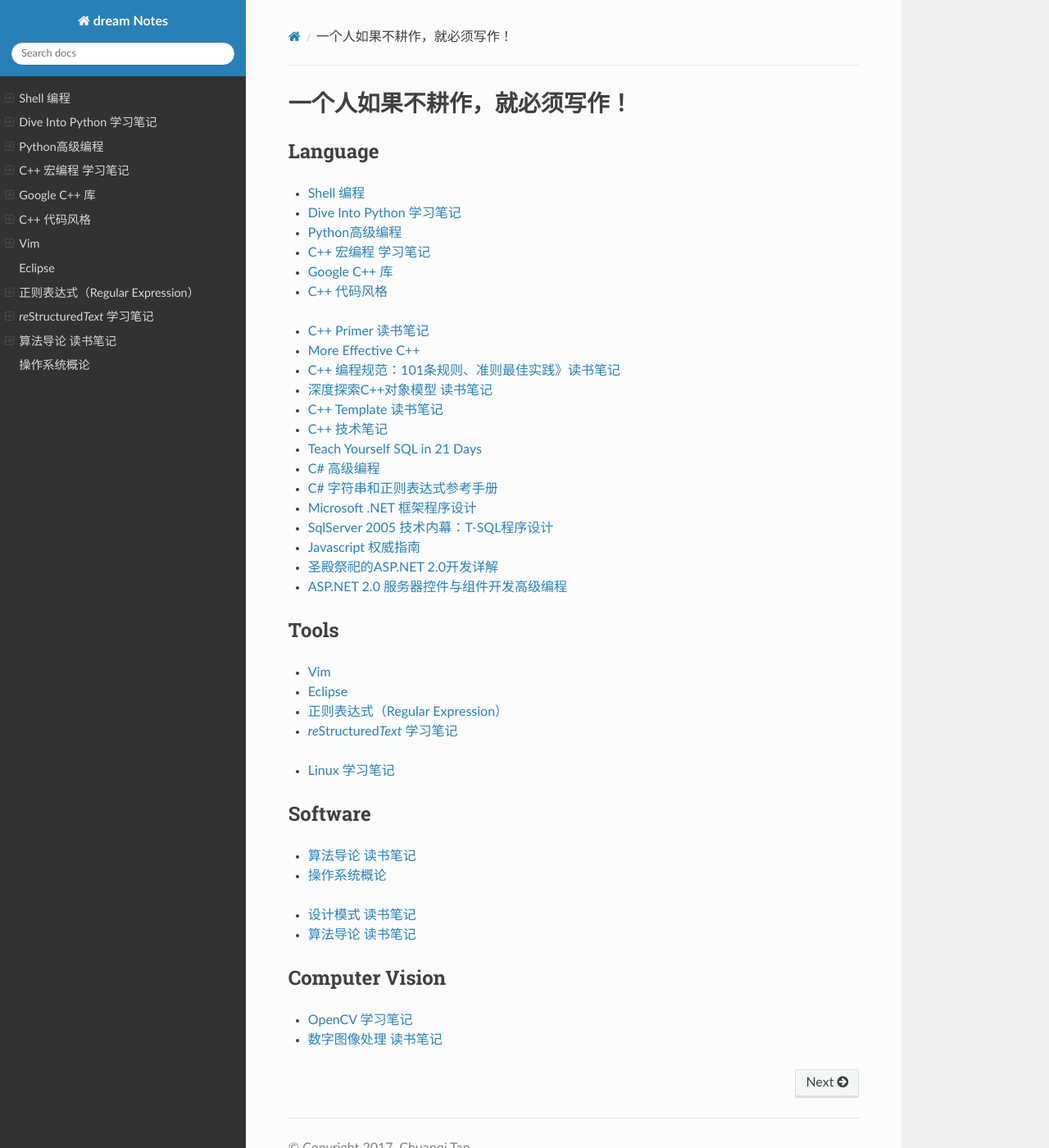
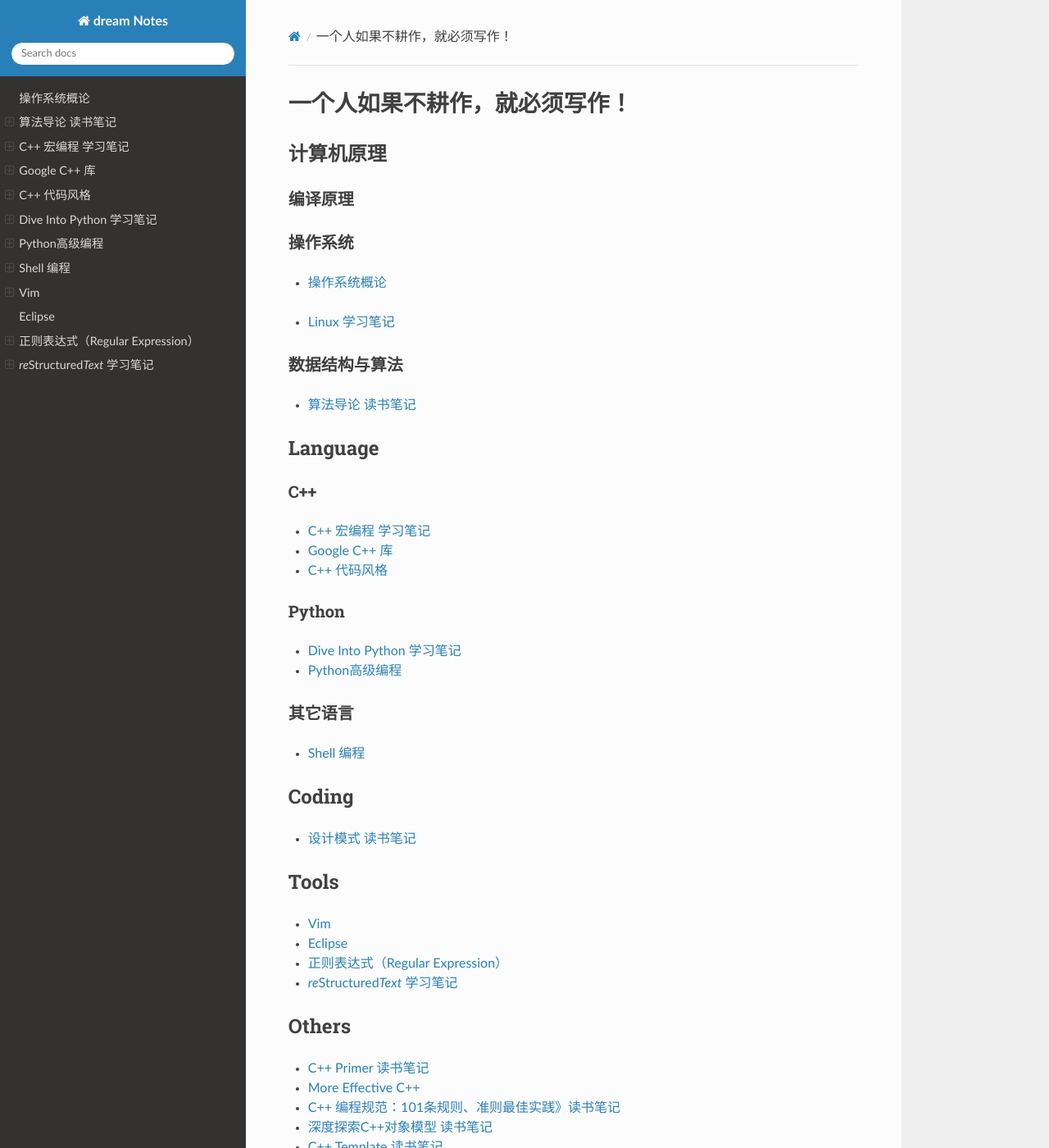
Before and after one commit to ChuanqiTan/notes, a Sphinx documentation site: the page built from source/index.rst, in a window 1280 px wide and 1400 px high. Shown: the whole window at 82% size. Built offline with Sphinx 7.4.7 and the Read the Docs theme 2.0.0, drawn with Linux system fonts in a browser that asks for light colours.

Commit message:
整理了一下首页的目录

```diff
--- a/source/index.rst
+++ b/source/index.rst
@@ -3,17 +3,85 @@
 ===========================================
 
 
+计算机原理
+-----------------
+
+编译原理
+++++++++++++
+.. toctree::
+   :maxdepth: 1
+
+
+操作系统
+++++++++++++
+.. toctree::
+   :maxdepth: 1
+
+   software/os
+
+- `Linux 学习笔记 <https://docs.google.com/document/d/11n_K0XCCSWnh2fpblGEfAMWRUPYyArpkBeQ5cQH2xPI/edit>`_
+
+
+数据结构与算法
++++++++++++++++
+.. toctree::
+   :maxdepth: 1
+
+   software/introduction-to-algorithms-notes/introduction-to-algorithms-notes
+
+
+
 Language
 -----------------
+
+C++
+++++++++++++++++
+.. toctree::
+   :maxdepth: 1
+
+   language/cpp/cpp_micro
+   language/cpp/google_library
+   language/cpp/cpp_code_style
+
+
+Python
+++++++++++++++++
+.. toctree::
+   :maxdepth: 1
+
+   language/python/dive_into_python
+   language/python/expert_python
+
+
+其它语言
+++++++++++++++++
 .. toctree::
    :maxdepth: 1
 
    language/bash_shell
-   language/python/dive_into_python
-   language/python/expert_python
-   language/cpp/cpp_micro
-   language/cpp/google_library
-   language/cpp/cpp_code_style
+
+
+Coding
+------------------
+.. toctree::
+   :maxdepth: 1
+
+- `设计模式 读书笔记 <../../source/software/Design%20Pattern/Design%20Pattern%20Study/设计模式.docx>`_
+
+
+Tools
+------------------
+.. toctree::
+   :maxdepth: 1
+
+   tools/vim.rst
+   tools/eclipse.rst
+   tools/regex.rst
+   tools/reStructuredText
+
+
+Others
+------------------
 
 - `C++ Primer 读书笔记 <https://docs.google.com/document/d/1TV33ab9kJ6kg6Rx-7ra8eOn3vSEo4-ZczHdackTY3q8/edit#heading=h.rfavte3j40uo>`_
 - `More Effective C++ <https://docs.google.com/document/d/1tMtXJ-4EWbUtqo2Oxdl-wKLCo0Mi9NiWt5ueyye3cQ0/edit>`_
@@ -29,41 +97,6 @@ Language
 - `Javascript 权威指南 <https://docs.google.com/document/d/1qsXmdJRtyXcjygj3JErq2wq8fD9xIW_bXN24LoE6RoI/edit>`_
 - `圣殿祭祀的ASP.NET 2.0开发详解 <https://docs.google.com/document/d/10QEPibVR19yEc6dzqn1KxfSpDfZ8jiuqTDbXD8aRihQ/edit>`_
 - `ASP.NET 2.0 服务器控件与组件开发高级编程 <https://docs.google.com/document/d/1uWbOwp3FKV_431v8A3VZnqduHkaN8IHNGkZJPPoGTwk/edit>`_
-
-
-
-Tools
-------------------
-
-.. toctree::
-   :maxdepth: 1
-
-   tools/vim.rst
-   tools/eclipse.rst
-   tools/regex.rst
-   tools/reStructuredText
-
-- `Linux 学习笔记 <https://docs.google.com/document/d/11n_K0XCCSWnh2fpblGEfAMWRUPYyArpkBeQ5cQH2xPI/edit>`_
-
-
-
-Software
-------------------
-
-.. toctree::
-   :maxdepth: 1
-
-   software/introduction-to-algorithms-notes/introduction-to-algorithms-notes
-   software/os
-
-- `设计模式 读书笔记 <../../source/software/Design%20Pattern/Design%20Pattern%20Study/设计模式.docx>`_
-- `算法导论 读书笔记 <https://docs.google.com/viewer?url=http%3A%2F%2Fintroduction-to-algorithms-notes.googlecode.com%2Ffiles%2F%25E3%2580%258A%25E7%25AE%2597%25E6%25B3%2595%25E5%25AF%25BC%25E8%25AE%25BA%25E3%2580%258B%25E5%25AD%25A6%25E4%25B9%25A0%25E7%25AC%2594%25E8%25AE%25B0%2520v1.0.pdf>`_
-
-
-
-Computer Vision
-------------------
-
 - `OpenCV 学习笔记 <../../source/computer_vision/OpenCV_学习笔记.odt>`_
 - `数字图像处理 读书笔记 <../../source/computer_vision/数字图像处理_读书笔记.odt>`_
 
```
